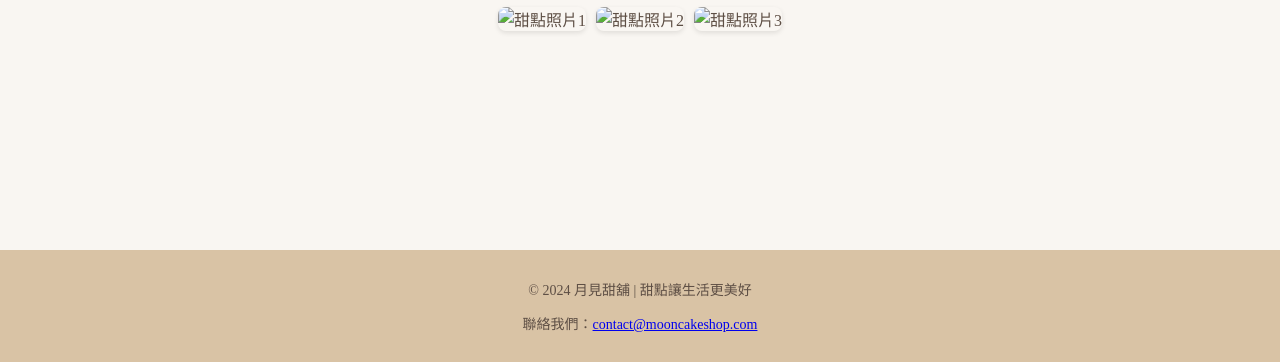
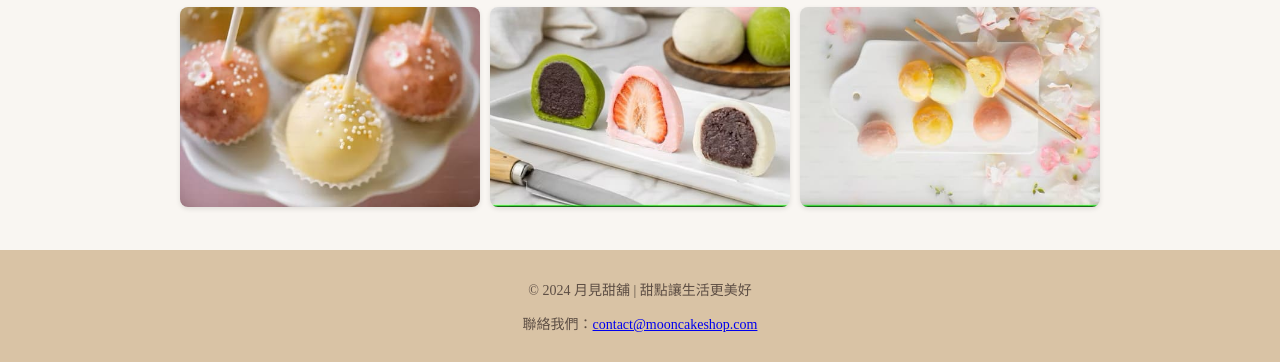
Before and after one commit to f-mashiro/11244, a plain HTML site: page about.html in a window 1280 px wide. Shown: the part 438-800 px from the top of the page. Drawn offline with Linux system fonts and the light colour scheme; the site is published under a folder, as on GitHub Pages, so addresses that start at the root find nothing.

Commit message:
Update about.html

```diff
--- a/about.html
+++ b/about.html
@@ -33,9 +33,9 @@
 
         <section class="photo-gallery">
             <div class="photos">
-                <img src="/picture/美照1.jpg" alt="甜點照片1">
-                <img src="/picture/美照2.jpg" alt="甜點照片2">
-                <img src="/picture/美照3.jpg" alt="甜點照片3">
+                <img src="picture/美照1.jpg" alt="甜點照片1">
+                <img src="picture/美照2.jpg" alt="甜點照片2">
+                <img src="picture/美照3.jpg" alt="甜點照片3">
             </div>
         </section>
     </main>
```
